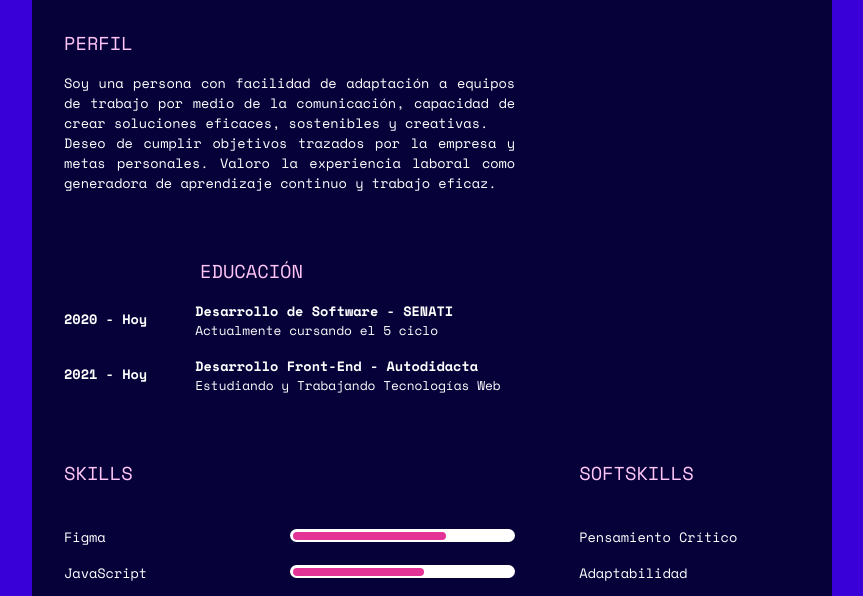
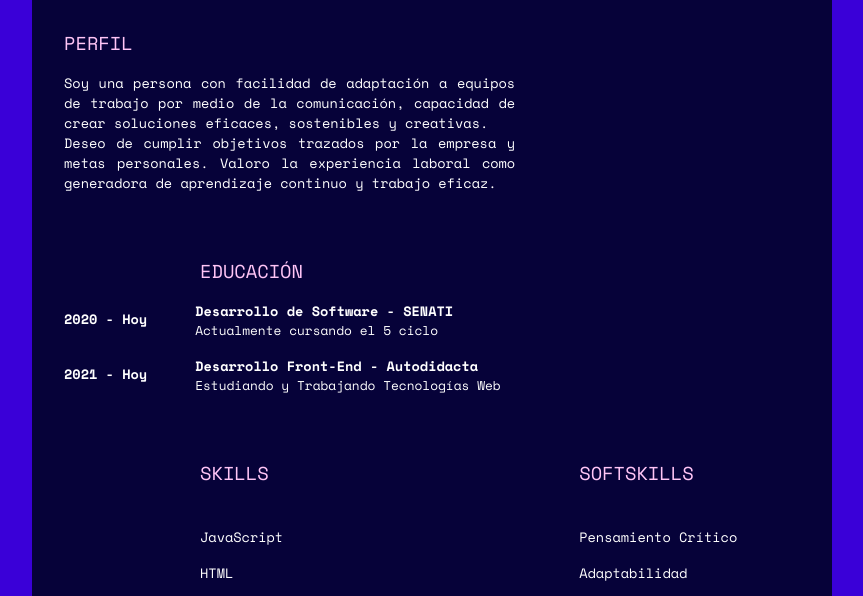
Before and after one commit to luisvilla8/cvsite, a plain HTML site: page index.html in a window 1280 px wide. Shown: the part 194-790 px from the top of the page, without its empty margins (208-1071 px from the left). Drawn offline with nearby package versions, Linux system fonts and the light colour scheme; no server answers.

Commit message:
Removing skill percent bars

```diff
--- a/css/index.css
+++ b/css/index.css
@@ -135,7 +135,7 @@ h3 {
 }
 @media screen and (min-width: 768px) {
   .cv__skills {
-    padding-right: 4rem;
+    padding-left: 8.5rem;
   }
 }
 .skills__list,
@@ -150,24 +150,6 @@ h3 {
   color: #fff;
   font-size: .85rem;
   font-weight: 400;
-  width: 50%;
-}
-.skills__bar {
-  width: 50%;
-  height: .8rem;
-  background-color: #fff;
-  border-radius: 1rem;
-  margin-top: .15rem;
-  overflow: hidden;
-  display: flex;
-  align-items: center;
-  justify-content: left;
-  padding: 0 .2rem;
-}
-.skills__percent {
-  background-color: #e43397;
-  height: .5rem;
-  border-radius: 1rem;
 }
 
 .cv__softskills {
--- a/js/main.js
+++ b/js/main.js
@@ -1,36 +1,40 @@
 const skills = [
   {
-    name: 'Figma',
-    percent: 70
+    name: 'JavaScript'
   },
   {
-    name: 'JavaScript',
-    percent: 60
+    name: 'HTML'
   },
   {
-    name: 'HTML',
-    percent: 80
+    name: 'CSS'
   },
   {
-    name: 'CSS',
-    percent: 85
+    name: 'React'
   },
   {
-    name: 'React',
-    percent: 50
+    name: 'Git'
   },
   {
-    name: 'GitHub',
-    percent: 50
+    name: 'SQLServer, MYSQL'
   },
   {
-    name: 'Photoshop',
-    percent: 30
+    name: 'PHP'
   },
   {
-    name: 'Microsoft Office',
-    percent: 70
-  }
+    name: 'Figma'
+  },
+  {
+    name: 'GitHub'
+  },
+  {
+    name: 'Photoshop'
+  },
+  {
+    name: 'Microsoft Office'
+  },
+  {
+    name: 'UX/UI'
+  },
 ];
 
 const $skillsList = document.querySelector(".skills__list");
@@ -42,17 +46,16 @@ skills.forEach( skill => {
   const $name = document.createElement('p');
   $name.innerText = skill.name;
   $name.className = 'skills__tech';
-  const $bar = document.createElement('div');
-  $bar.className = 'skills__bar';
-  const $barPercent = document.createElement('div');
-  $barPercent.className = 'skills__percent';
-  $barPercent.style.width = `${skill.percent}%`;
+  // const $bar = document.createElement('div');
+  // $bar.className = 'skills__bar';
+  // const $barPercent = document.createElement('div');
+  // $barPercent.className = 'skills__percent';
+  // $barPercent.style.width = `${skill.percent}%`;
 
-  $bar.appendChild($barPercent);
+  // $bar.appendChild($barPercent);
   $item.appendChild($name);
-  $item.appendChild($bar);
-
+  // $item.appendChild($bar);
+  console.log($item)
   $fragment.appendChild($item);
 });
-console.log($fragment)
 $skillsList.appendChild($fragment);
```
